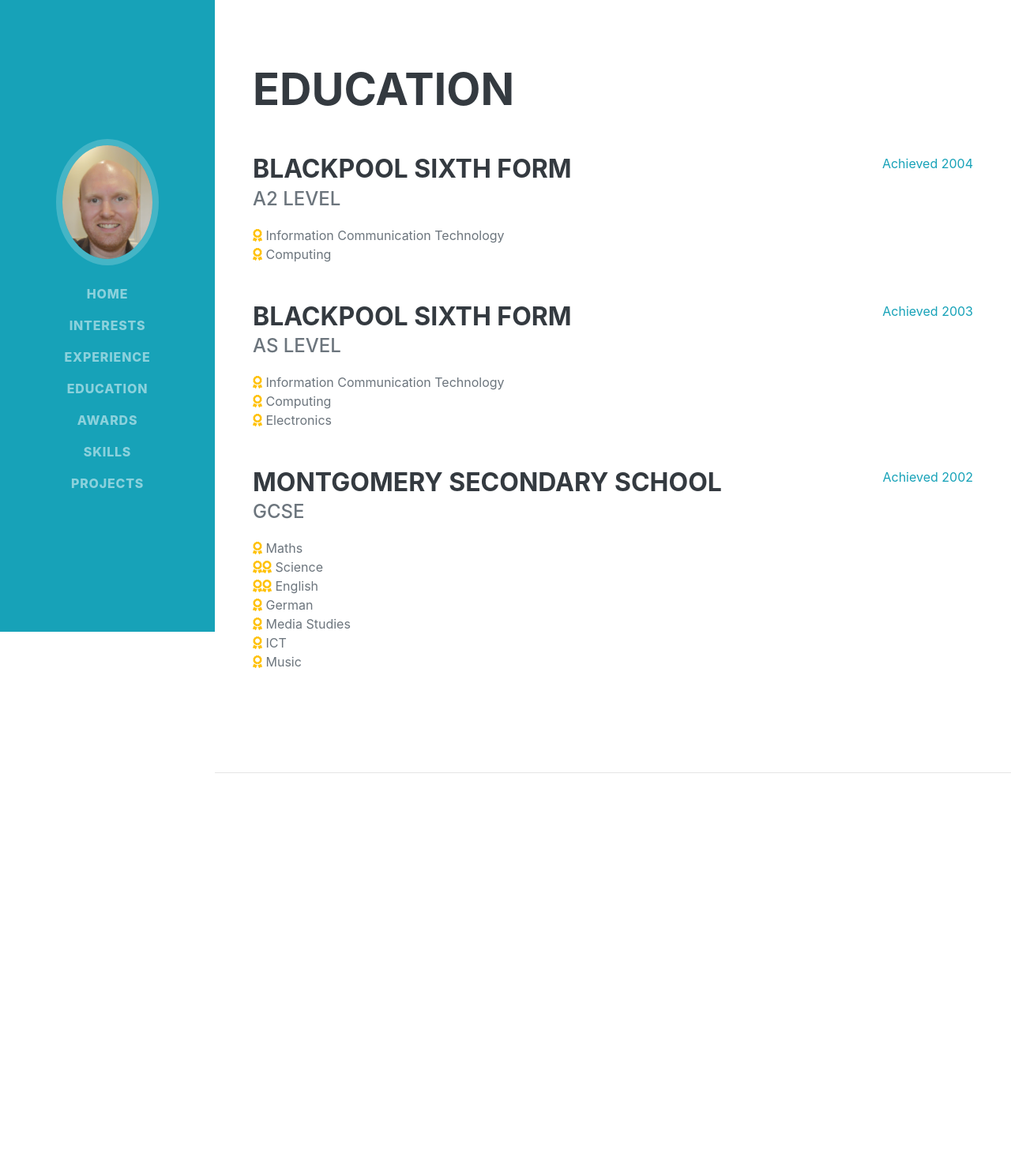
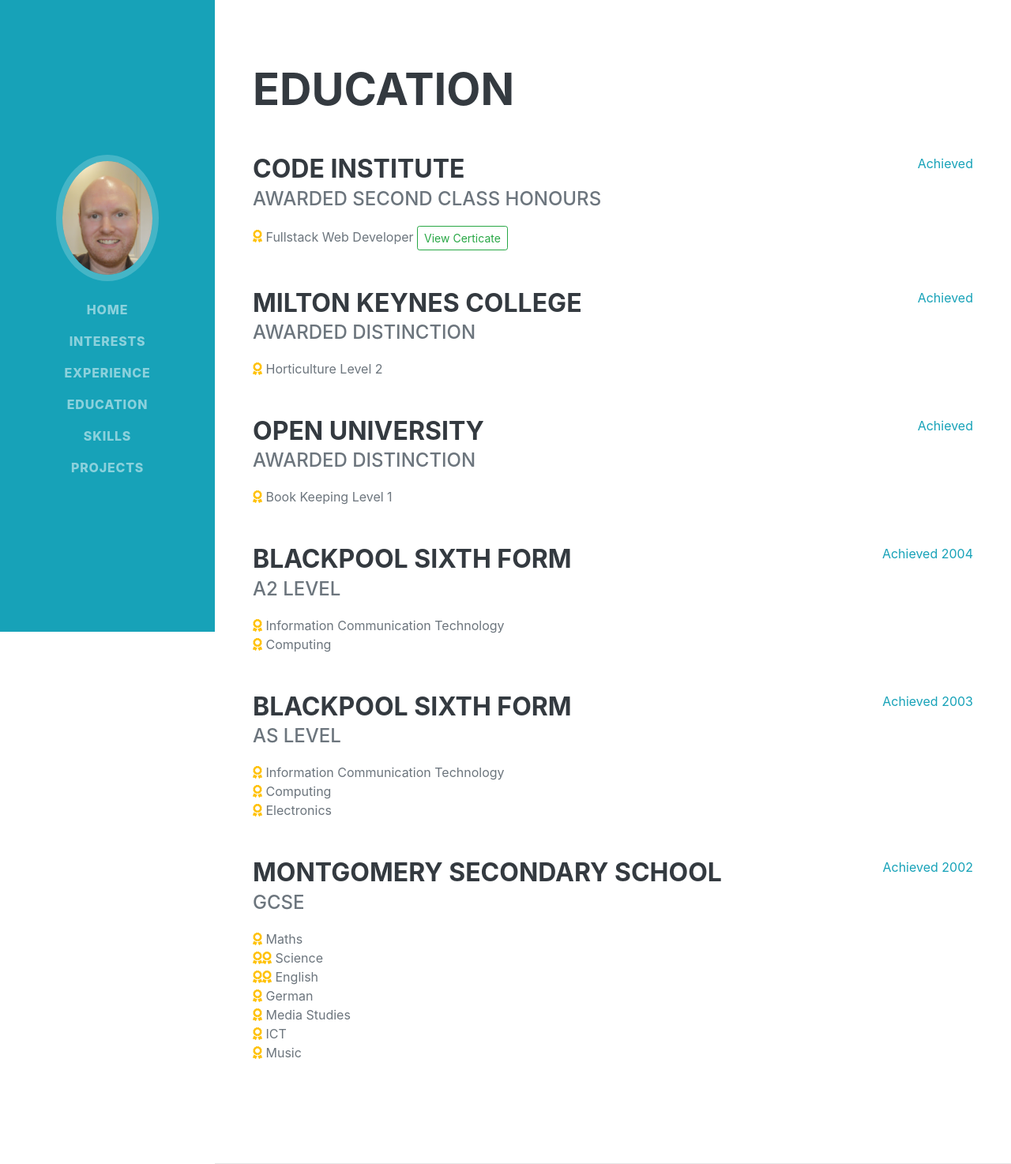
Before and after one commit to jjackson19862017/SJJCv, a Flask app: page /education in a window 1280 px wide. Shown: the whole page at 79% size. Before the commit the page ends 979 px from the top, so only its background shows below. Run offline with Flask 2, Linux system fonts and the light colour scheme; some libraries are stand-ins or nearby versions; some web fonts are replaced.

Commit message:
More Typos, Updated Education, and removed Awards, Social Icons Centered on Page

```diff
--- a/app.py
+++ b/app.py
@@ -52,16 +52,6 @@
 		data = json.load(json_data)
 	return render_template("interests.html", page_title="Interests", interests=data)
 
-@app.route('/awards')
-def awards():
-	""" Access Further education json file """
-	furtEduc = []
-	with open("data/further.json", "r") as json_data:
-		furtEduc = json.load(json_data)
-	return render_template("awards.html", page_title="Work Experience", furtEduc=furtEduc)
-
-
-
 if __name__ == '__main__':
 	app.run(host=os.environ.get('IP'),
 					port=os.environ.get('PORT'),
--- a/data/piProjects.json
+++ b/data/piProjects.json
@@ -5,7 +5,7 @@
     },
     {
         "build": "Wordpress Server",
-        "description": "This was researched on Youtube, originally called 'Blog-in-a-box'.  I went down this route because all the tutorials I found would fail and after a week of trying to get my Raspberry Pi to run the Wordpress Server in a stable state.  My brother is a Handyman and while he is not tech savvy, I thought him and his wife could use this to promote his business.  He could of used it for testimonials from customers and shown before and after pictures of all his jobs.",
+        "description": "This was researched on Youtube, originally called 'Blog-in-a-box'.  I went down this route because all the tutorials I found would fail and after a week of trying to get my Raspberry Pi to run the Wordpress Server in a stable state.  My brother is a Handyman and while he is not tech savvy, I thought he and his wife could use this to promote his business.  He could of used it for testimonials from customers and shown before and after pictures of all his jobs.",
         "status": "Brother never used it"
     },
     {
@@ -26,6 +26,6 @@
     {
         "build": "Advertising Platform",
         "description": "My current place of work has a television in the Bar Area that is not utilized to its fullest, so I made use of the TVs in the bar area as a form of an advertising tool for the two hotels. I created a computer package which included photographs of the hotel facilities and information on up and coming events for the two hotels.  This was successful as it increased revenue in both hotels as people were not aware that they had a sister hotel with a function suite. I have recently downsized to a smaller ‘Raspberry Pi Zero’. The advantage of running a ‘Raspberry Pi Zero’ is that I can use the power from the TV USB and have no unsightly wires showing",
-        "status": "Discontinued for the moment as I am looking to improvements for it"
+        "status": "Discontinued for the moment as I am looking to improve it"
     }
 ]
--- a/data/programs.json
+++ b/data/programs.json
@@ -1,12 +1,12 @@
 [{
         "programTitle": "Wedding & Revenue Tracker",
-        "programDescription": "I was asked by the owners of The Shard and The Mill at Conder Green, to look into designing and building a system that they could use to help with Weddings and Functions.The brief, was to create a system that could record and track any wedding or function that has enquired or booked. I recommended doing it in Microsoft Access, as what they wanted was a database. However they did not want to spend the extra money, so I said that I could use Microsoft Excel. I achieved my goal of creating a viable system. I created a dashboard so that the owners could see the current years revenue, I also built in a three year plan so that they could see the potential revenue. The function spreadsheets allows the owners and manager, to track each event by name and date. I used conditional cells to highlight problems from the date calculations. For example, if there were data missing from the records the cells would turn red, if everything was ok it would be green. At a glance this would help highlight any issues to the manager or owners, for example if a payment date had been missed.",
+        "programDescription": "I was asked by the owners of The Shard and The Mill at Conder Green, to look into designing and building a system that they could use to help with Weddings and Functions.The brief was to create a system that could record and track any wedding or function that had enquired or booked. I recommended doing it in Microsoft Access, as what they wanted was a database. However they did not want to spend the extra money, so I said that I could use Microsoft Excel. I achieved my goal of creating a viable system. I created a dashboard so that the owners could see the current years revenue, I also built in a three year plan so that they could see the potential revenue. The function spreadsheets allows the owners and manager to track each event by name and date. I used conditional cells to highlight problems from the date calculations. For example, if there was data missing from the records the cells would turn red, if everything was ok it would be green. At a glance this would help highlight any issues to the manager or owners, for example if a payment date had been missed.",
         "completed": "2019",
         "timeTaken": "One week"
     },
     {
         "programTitle": "Weekly Food Order",
-        "programDescription": "While I was going about my usual activity, I noticed one day that the Manager of a Kitchen prints out a Microsoft Access Report to tell his kitchen employees how many of what product to send to which building. I thought I could improve this report by adding more details onto the report to make people collecting the food easier. I offered to look at a Database he had written with limited knowledge, however I had limited knowledge of Microsoft Access myself. I had an idea to create a database from stratch, so I designed a database on paper and then converted that into a working database.  I started developing the database, with learning new things all the time. For example I created fifty-six reports in the beginning, but I found it very time consuming to change each report, when I wanted to change something. My solution to this was to create a reports for lunch and one for tea. I then created a switchboard with buttons and a macro written in Visual Basic. Each button would pass parameters, to the new report. For example, if you clicked the button that said 'Week One Monday Lunch', it would open a report that showed you Week One Monday Lunch. This also fixed a bug that was found in Microsoft Access that doesn't always update report information. After I completed the basic database and it was functional, I started upgrading it using Macros and Visual Basic to automate and make a better UI.",
+        "programDescription": "While I was going about my usual activity, I noticed one day that the Manager of a Kitchen prints out a Microsoft Access Report to tell his kitchen employees how much of each product to send where. I thought I could improve this report by adding more details onto the report to make people collecting the food easier. I offered to look at a Database he had written with limited knowledge, however I had limited knowledge of Microsoft Access myself. I had an idea to create a database from stratch, so I designed a database on paper and then converted that into a working database.  I started developing the database, with learning new things all the time. For example I created fifty-six reports in the beginning, but I found it very time consuming to change each report, when I wanted to change something. My solution to this was to create a reports for lunch and one for tea. I then created a switchboard with buttons and a macro written in Visual Basic. Each button would pass parameters, to the new report. For example, if you clicked the button that said 'Week One Monday Lunch', it would open a report that showed you Week One Monday Lunch. This also fixed a bug that was found in Microsoft Access that doesn't always update report information. After I completed the basic database and it was functional, I started upgrading it using Macros and Visual Basic to automate and make a better UI.",
         "completed": "2010",
         "timeTaken": "One month for the prototype, another month for improvements"
     },
--- a/templates/base.html
+++ b/templates/base.html
@@ -33,7 +33,6 @@
                     <li class="nav-item"><a class="nav-link js-scroll-trigger" href="{{ url_for('interests') }}">Interests</a></li>
                     <li class="nav-item"><a class="nav-link js-scroll-trigger" href="{{ url_for('experience') }}">Experience</a></li>
                     <li class="nav-item"><a class="nav-link js-scroll-trigger" href="{{ url_for('education') }}">Education</a></li>
-                    <li class="nav-item"><a class="nav-link js-scroll-trigger" href="{{ url_for('awards') }}">Awards</a></li>
                     <li class="nav-item"><a class="nav-link js-scroll-trigger" href="{{ url_for('skills') }}">Skills</a></li>
                     <li class="nav-item"><a class="nav-link js-scroll-trigger" href="{{ url_for('projects') }}">Projects</a></li>
 
--- a/templates/education.html
+++ b/templates/education.html
@@ -14,9 +14,17 @@
                 <div class="subheading mb-3">{{ e.level }}</div>
                 {% for sub in e.subject %}
                 {% if e.awarded[loop.index0] == "2" %}
-                <div><i class="fas fa-award text-warning"></i><i class="fas fa-award text-warning"></i> {{sub}}</div>
+                <div><i class="fas fa-award text-warning"></i><i class="fas fa-award text-warning"></i> {{sub}}
+                    {% if e.link != "" %}
+                    <a href="{{e.link}}" target="_blank" class="btn btn-outline-success btn-sm"
+                        role="button" aria-pressed="true">View Certicate</a>
+                        {% endif %}</div>
                 {% else %}
-                <div><i class="fas fa-award text-warning"></i> {{sub}}</div>
+                <div><i class="fas fa-award text-warning"></i> {{sub}}
+                    {% if e.link != "" %} <a href="{{e.link}}"
+                        target="_blank" class="btn btn-outline-success btn-sm" role="button" aria-pressed="true">View
+                        Certicate</a>
+                        {% endif %}</div>
                 {% endif %}
                 {% endfor %}
             </div>
--- a/templates/index.html
+++ b/templates/index.html
@@ -9,9 +9,9 @@
     <div class="resume-section-content">
         <h1 class="mb-0">Stephen <span class="text-primary">Jackson</span></h1>
         <div class="subheading mb-5">Located near Blackpool · 07776 839728 · <a href="mailto:jjackson19862017@gmail.com">jjackson19862017@gmail.com</a></div>
-        <p class="lead mb-5">I have been studying a Fullstack Web Developer Course to break into the industy of Web Development, I enjoy anything to do with Technology.   I have many Raspberry Pis, a VR Quest, a Macbook Pro, I am researching into a iPad Pro to work along side my Macbook.  I also follow several Crypto coins because I see it as a baby stock market.</p>
+        <p class="lead mb-5">I have been studying a Fullstack Web Developer Course to break into the industy of Web Development, I enjoy anything to do with Technology.   I have many Raspberry Pis, a VR Quest, a Macbook Pro, I am researching into an iPad Pro to work along side my Macbook.  I also follow several Crypto coins because I see it as a baby stock market.</p>
         <p class="lead mb-5">This CV was built with Flask &amp Python, with JSON files that fill in the following sections; Education, Further Education, Interests, Pi Projects, Program Projects and Work Experience.</p>
-        <div class="social-icons">
+        <div class="social-icons text-center">
             <a class="social-icon" href="https://www.linkedin.com/in/stephenjamesjackson/" target="_blank"><i class="fab fa-linkedin-in"></i></a><a class="social-icon" href="https://github.com/jjackson19862017" target="_blank"><i class="fab fa-github"></i></a><a class="social-icon" href="https://twitter.com/Jackoripo" target="_blank"><i class="fab fa-twitter"></i></a><a class="social-icon" href="https://www.youtube.com/channel/UCZDFJ__Vu_ds0hzPoTPrmIQ/" target="_blank"><i class="fab fa-youtube-square"></i></a>
         </div>
     </div>
```
Also changed, not shown: data/education.json (+30 -3 lines), data/further.json (deleted, +0 -19 lines), templates/awards.html (deleted, +0 -18 lines), 1 other file.
